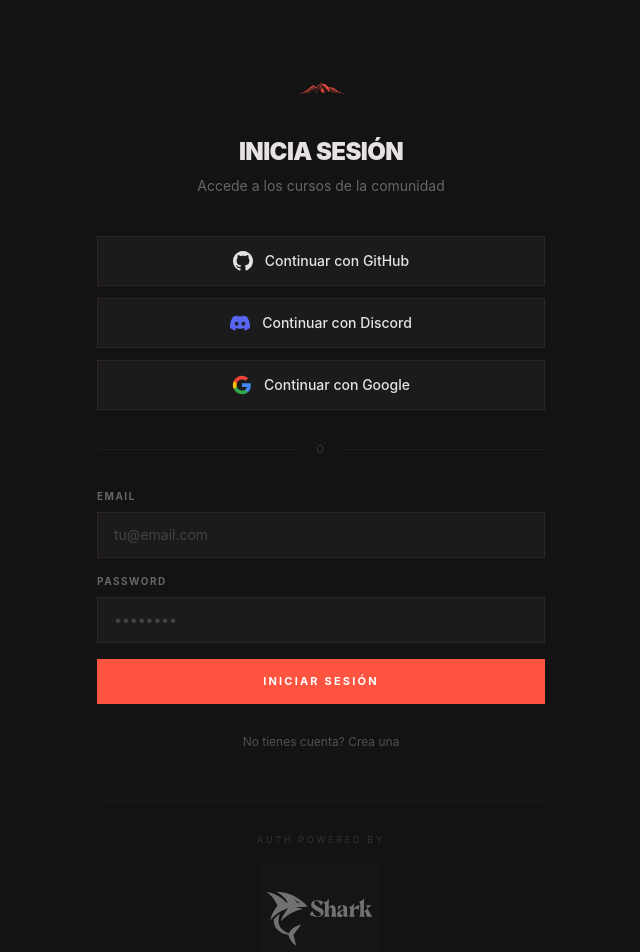
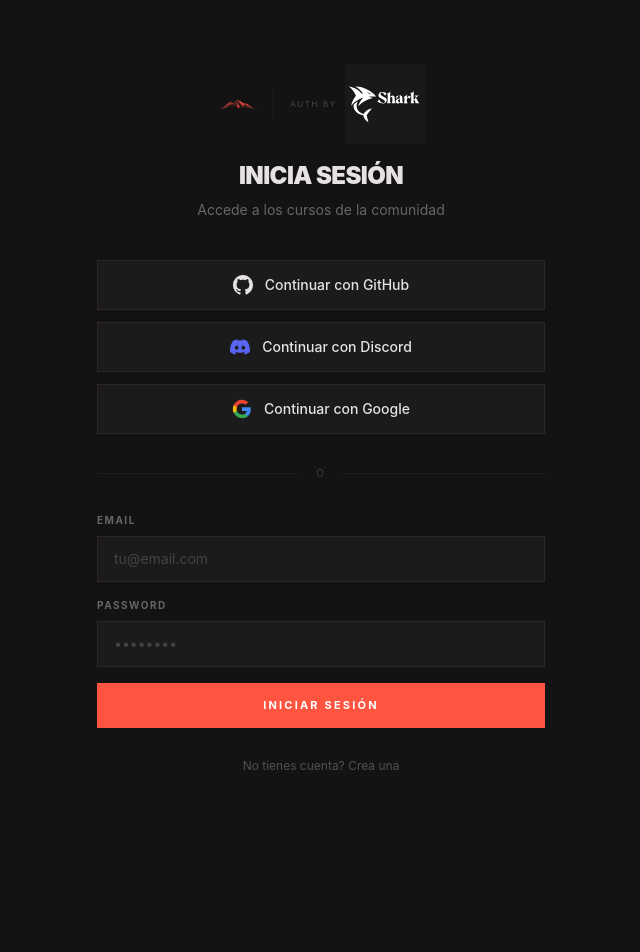
Before and after one commit to Raulgooo/BuildersMTY, a Next.js app in the folder src/frontend/: page /auth/courses in a window 1280 px wide. Shown: the top 952 px of the page, without its empty margins (319-959 px from the left). After the commit the page ends 888 px from the top, so only its background shows below. Built offline with nearby package versions, Linux system fonts and the light colour scheme.

Commit message:
fix: move auth branding to top, blend shark SVG with background
BuildersMTY logo and "Auth by" + Shark logo now side-by-side at
the top. Uses mix-blend-lighten to make the SVG's dark background
transparent against the page bg.

https://claude.ai/code/session_016KtiMHHbfCpeMJV49eFH9M

```diff
--- a/src/frontend/src/app/auth/courses/page.tsx
+++ b/src/frontend/src/app/auth/courses/page.tsx
@@ -10,17 +10,32 @@ export default function AuthCoursesPage() {
   return (
     <div className="bg-[#131313] text-[#E5E2E1] font-sans selection:bg-[#ff5540] selection:text-white min-h-screen flex flex-col items-center justify-center px-4 py-16">
       <div className="w-full max-w-md">
-        {/* Header */}
-        <div className="text-center mb-10">
+        {/* Header: BuildersMTY logo + Auth powered by Shark */}
+        <div className="flex items-center justify-center gap-4 mb-4">
           <Link href="/">
             <Image
               src="/builderslogo.svg"
               alt="BuildersMTY"
-              width={48}
-              height={48}
-              className="mx-auto mb-6"
+              width={40}
+              height={40}
             />
           </Link>
+          <div className="w-px h-8 bg-[#603e39]/20"></div>
+          <div className="flex items-center gap-2">
+            <span className="text-[8px] font-label text-[#E5E2E1]/25 tracking-[0.2em] uppercase">
+              Auth by
+            </span>
+            <Image
+              src="/shark_blackbg_whitelogo_text_logo.svg"
+              alt="Shark Auth"
+              width={80}
+              height={32}
+              className="mix-blend-lighten"
+            />
+          </div>
+        </div>
+
+        <div className="text-center mb-10">
           <h1 className="font-headline font-black text-2xl uppercase tracking-tight mb-2">
             {mode === "login" ? "Inicia Sesión" : "Crea tu Cuenta"}
           </h1>
@@ -126,19 +141,6 @@ export default function AuthCoursesPage() {
           </button>
         </div>
 
-        {/* Auth powered by Shark */}
-        <div className="flex flex-col items-center gap-3 pt-8 border-t border-[#603e39]/10">
-          <span className="text-[9px] font-label text-[#E5E2E1]/15 tracking-[0.3em] uppercase">
-            Auth powered by
-          </span>
-          <Image
-            src="/shark_blackbg_whitelogo_text_logo.svg"
-            alt="Shark Auth"
-            width={120}
-            height={50}
-            className="opacity-40 hover:opacity-60 transition-opacity"
-          />
-        </div>
       </div>
     </div>
   );
```
